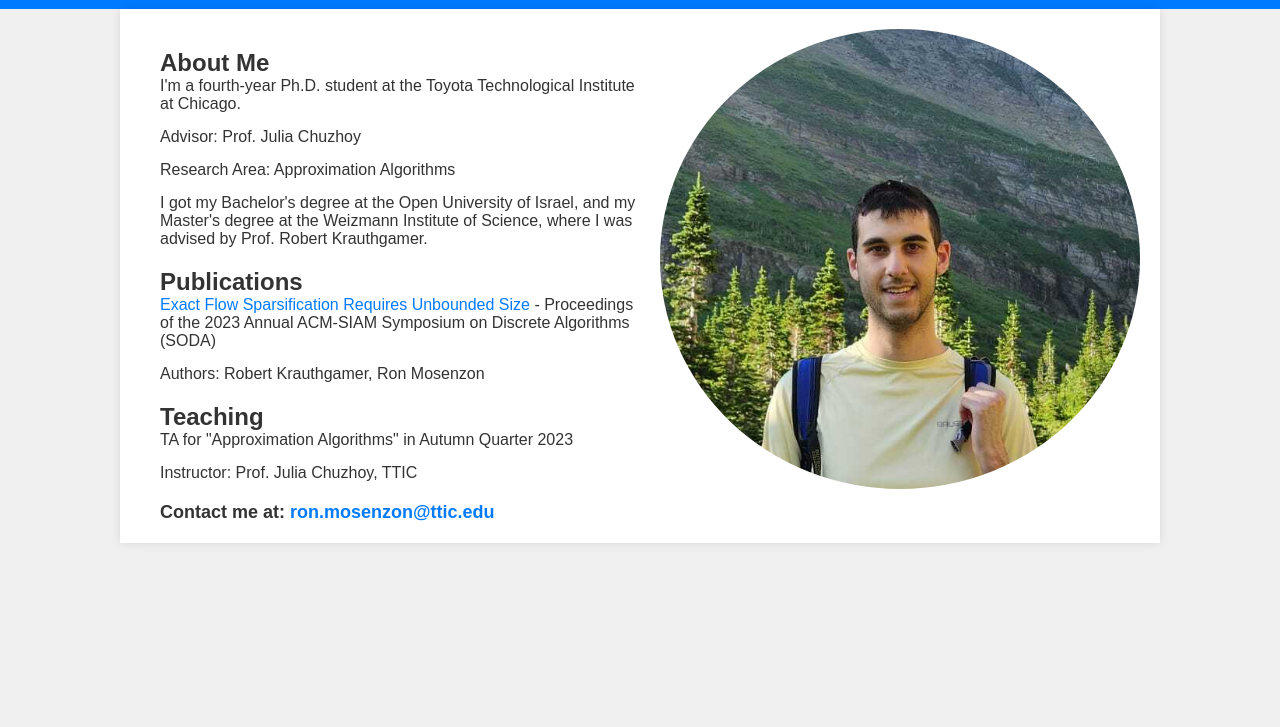
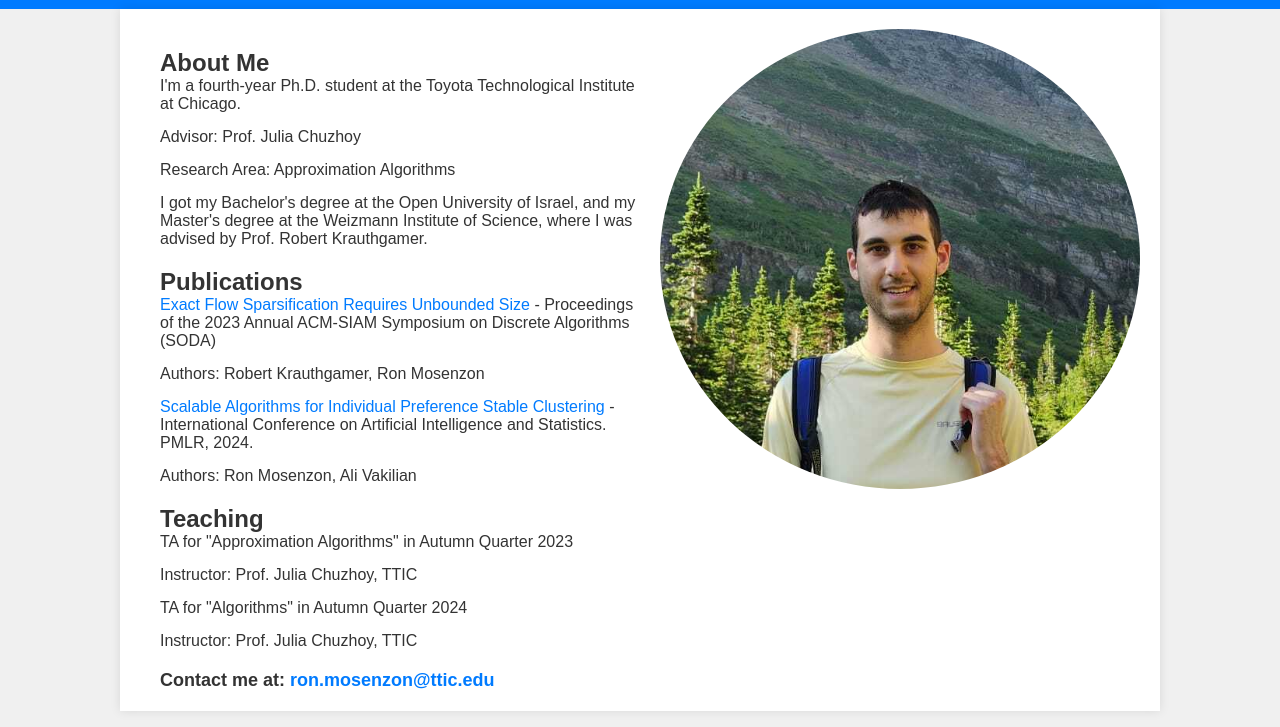
Before and after one commit to Ron-Mosenzon-at-TTIC/Ron-Mosenzon-at-TTIC.github.io, a plain HTML site: page index.html in a window 1280 px wide. Shown: the part 73-800 px from the top of the page. Drawn offline with Linux system fonts and the light colour scheme.

Commit message:
Update index.html
Updated to include publications and teaching from 2024

```diff
--- a/index.html
+++ b/index.html
@@ -107,10 +107,16 @@
                     <h2>Publications</h2>
                     <p><a href="https://epubs.siam.org/doi/abs/10.1137/1.9781611977554.ch91">Exact Flow Sparsification Requires Unbounded Size</a> - Proceedings of the 2023 Annual ACM-SIAM Symposium on Discrete Algorithms (SODA)</p>
                     <p>Authors: Robert Krauthgamer, Ron Mosenzon</p>
+					<p></p>
+					<p><a href="https://proceedings.mlr.press/v238/mosenzon24a">Scalable Algorithms for Individual Preference Stable Clustering</a> - International Conference on Artificial Intelligence and Statistics. PMLR, 2024.</p>
+                    <p>Authors: Ron Mosenzon, Ali Vakilian</p>
                 </section>
 		<section class="teaching">
                     <h2>Teaching</h2>
                     <p>TA for "Approximation Algorithms" in Autumn Quarter 2023</p>
+                    <p>Instructor: Prof. Julia Chuzhoy, TTIC</p>
+					<p></p>
+					<p>TA for "Algorithms" in Autumn Quarter 2024</p>
                     <p>Instructor: Prof. Julia Chuzhoy, TTIC</p>
                 </section>
                 <!-- Add more sections or content as needed -->
```
